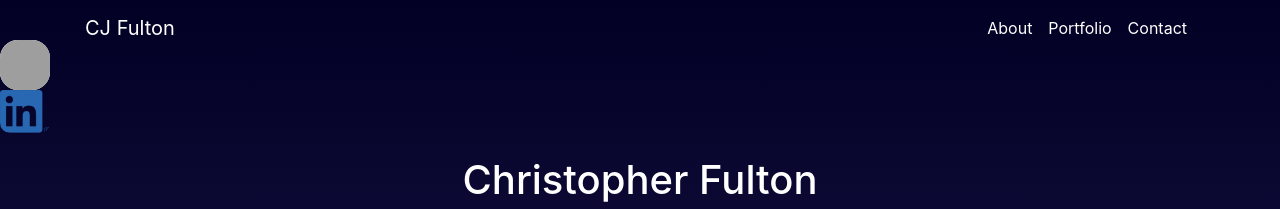
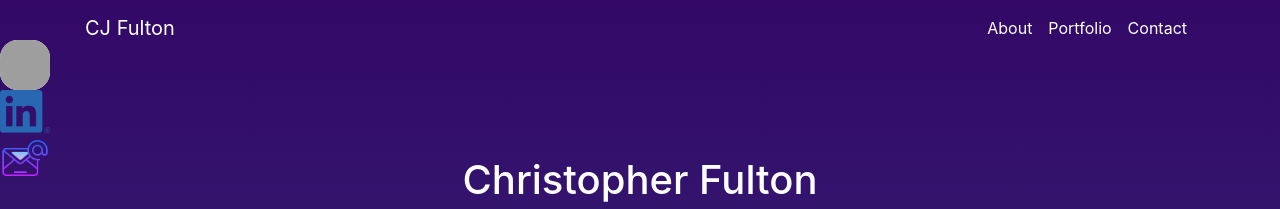
Before and after one commit to FulChr3356/github.io, a website with bundled scripts: page index.html in a window 1280 px wide. Shown: the top 209 px of the page. Built offline with nearby package versions, Linux system fonts and the light colour scheme; grey boxes are pictures that could not be loaded.

Commit message:
Added email contact

```diff
--- a/index.html
+++ b/index.html
@@ -14,9 +14,7 @@
       padding-top: 40px
     }
     #page-top{
-      background: rgb(2,0,36);
-      background: linear-gradient(180deg, rgba(2,0,36,1) 0%, rgba(86,72,167,1) 52%, rgba(0,212,255,1) 100%);
-
+      background-image: linear-gradient(to top, #30cfd0 0%, #330867 100%);
     }
 
     ul{
@@ -81,6 +79,7 @@
 <div class="sidebar">
 <a href="http://github.com/FulChr3356"target="_blank" ><img src="media/Octocat.png" style="width: 50px; height: 50px; background-color: white; border-radius: 18px;" alt=""></a>
 <a href="http://linkedin.com/in/christopher-fulton-a10234178" target="_blank"> <img src="media/LI-In-Bug.png" style="width: 50px; width: 50px;" alt=""></a>
+<a href="mailto:fulchr3356@gmail.com" target="_blank" rel="noopener noreferrer"><img src="media/icons8-email-64.png" style="width: 50px; height: 50px; text-align: left; "  alt=""></a>
 </div>
 
 
@@ -169,7 +168,7 @@
   <!-- Footer -->
   <footer class="py-5" id="about">
     <div class="container">
-      <p class="m-0 text-center text-white">Copyright &copy; CJ Fulton 2012</p>
+      <p class="m-0 text-center text-white">Copyright &copy; CJ Fulton 2020</p>
     </div>
     <!-- /.container -->
   </footer>
```
Also changed, not shown: media/icons8-email-64.png (added), media/mail-icon-icon-sign-symbol-png-and-vector-for-free-download-18597.png (added).
